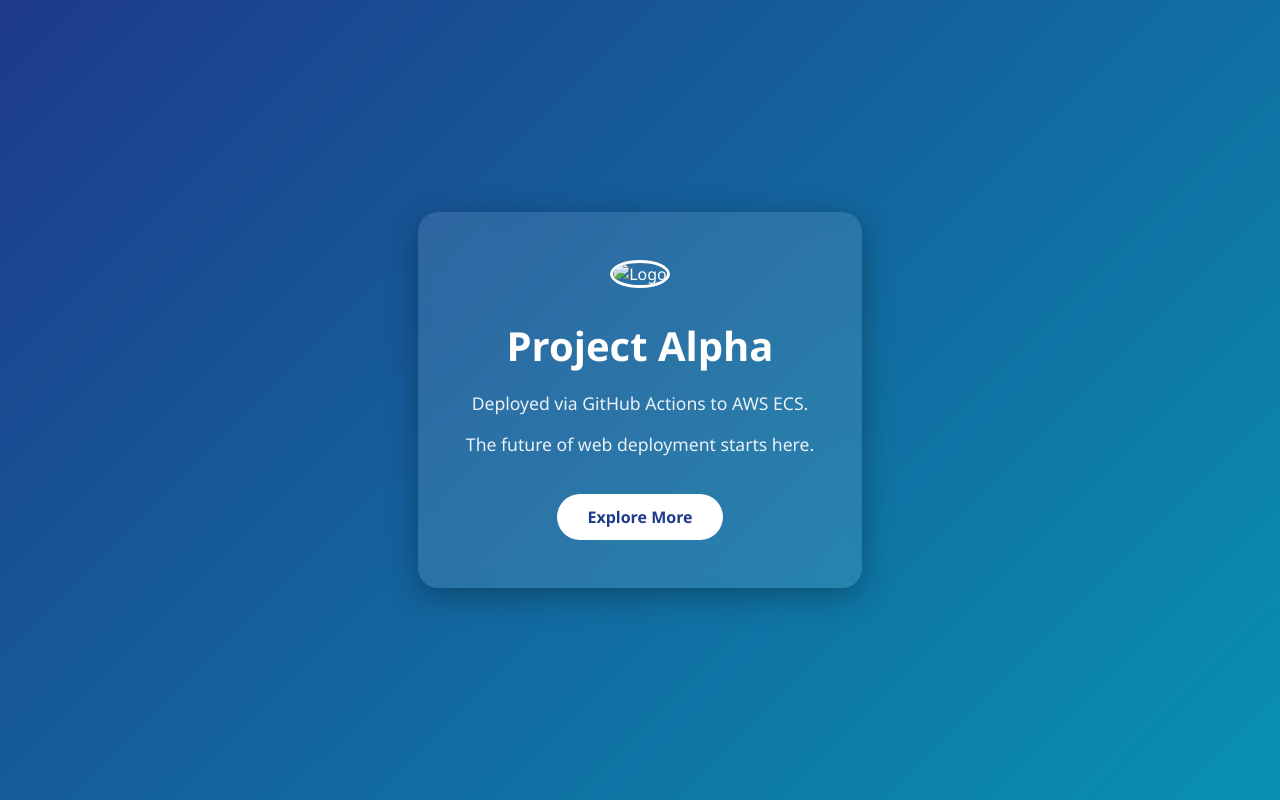
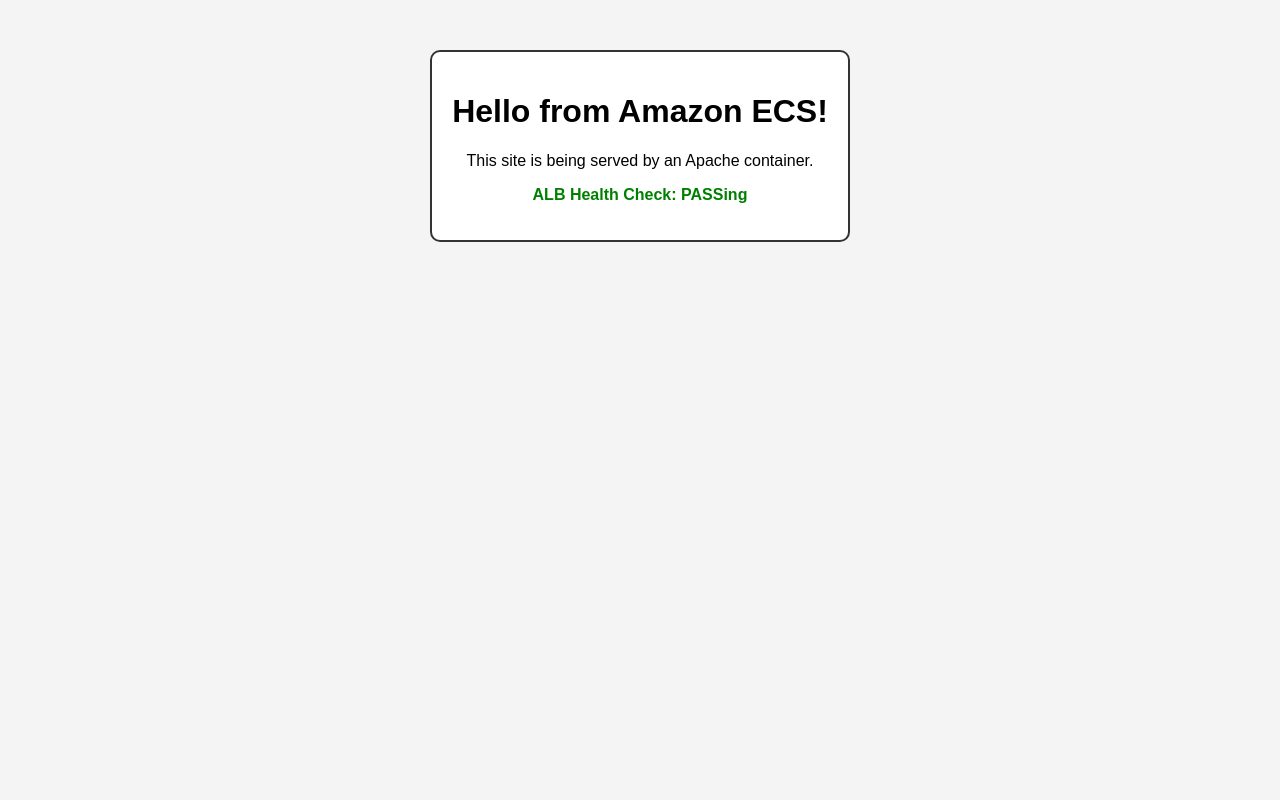
Before and after one commit to harshavardhan81860/app.py, a plain HTML site: page website/index.html in a window 1280 px wide. Drawn offline with Linux system fonts and the light colour scheme.

Commit message:
Update index.html for ECS deployment

```diff
--- a/website/index.html
+++ b/website/index.html
@@ -1,61 +1,18 @@
 <!DOCTYPE html>
-<html lang="en">
+<html>
 <head>
-    <meta charset="UTF-8">
-    <meta name="viewport" content="width=device-width, initial-scale=1.0">
-    <title>My Awesome Web Application</title>
+    <title>ECS Deployment</title>
     <style>
-        body {
-            font-family: 'Segoe UI', Tahoma, Geneva, Verdana, sans-serif;
-            margin: 0;
-            display: flex;
-            justify-content: center;
-            align-items: center;
-            height: 100vh;
-            background: linear-gradient(135deg, #1e3a8a 0%, #0891b2 100%);
-            color: white;
-            text-align: center;
-        }
-        .container {
-            background: rgba(255, 255, 255, 0.1);
-            padding: 3rem;
-            border-radius: 20px;
-            backdrop-filter: blur(10px);
-            box-shadow: 0 8px 32px rgba(0,0,0,0.3);
-            max-width: 500px;
-        }
-        img.logo {
-            width: 120px;
-            height: 120px;
-            border-radius: 50%;
-            margin-bottom: 20px;
-            border: 3px solid white;
-        }
-        h1 { margin: 10px 0; font-size: 2.5rem; }
-        p { font-size: 1.1rem; opacity: 0.9; }
-        .btn {
-            display: inline-block;
-            margin-top: 20px;
-            padding: 12px 30px;
-            background: #fff;
-            color: #1e3a8a;
-            text-decoration: none;
-            border-radius: 50px;
-            font-weight: bold;
-            transition: transform 0.2s;
-        }
-        .btn:hover { transform: scale(1.05); }
+        body { font-family: sans-serif; text-align: center; margin-top: 50px; background-color: #f4f4f4; }
+        .container { border: 2px solid #333; display: inline-block; padding: 20px; background: white; border-radius: 10px; }
+        .status { color: green; font-weight: bold; }
     </style>
 </head>
 <body>
-
     <div class="container">
-        <img src="mylogo.jpg" alt="Logo" class="logo">
-        <h1>Project Alpha</h1>
-        <p>Deployed via GitHub Actions to AWS ECS.</p>
-        <p>The future of web deployment starts here.</p>
-        <a href="#" class="btn">Explore More</a>
+        <h1>Hello from Amazon ECS!</h1>
+        <p>This site is being served by an Apache container.</p>
+        <p class="status">ALB Health Check: PASSing</p>
     </div>
-
 </body>
 </html>
```
